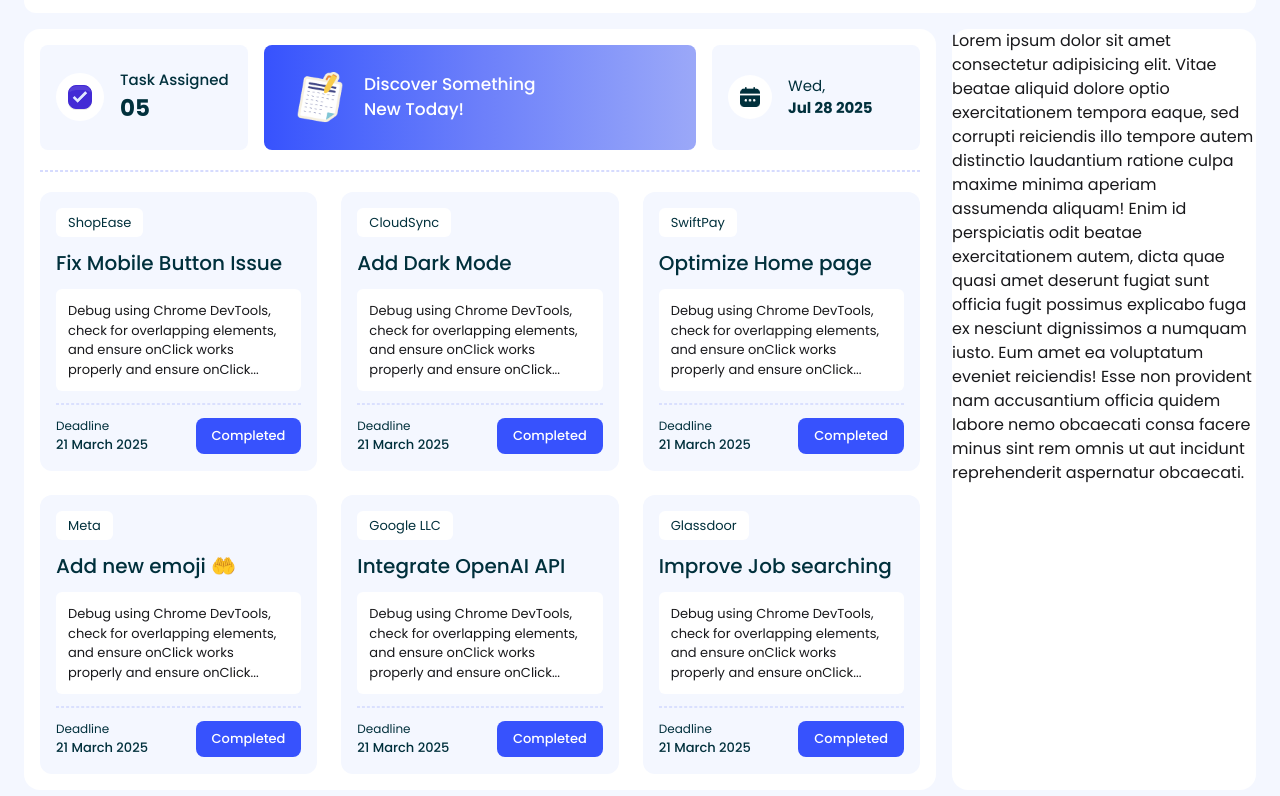
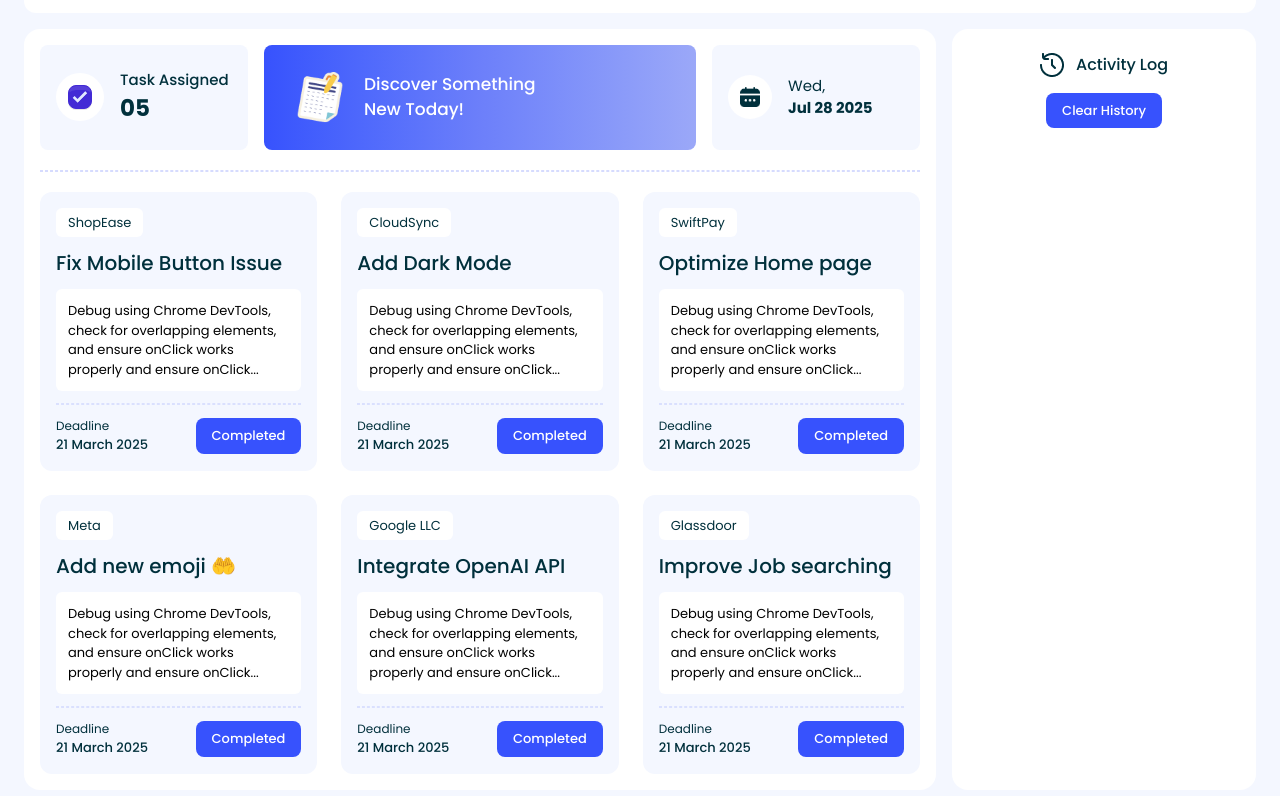
Before and after one commit to protapkrghosh/DevBoard, a plain HTML site: page index.html in a window 1280 px wide. Shown: the part 94-890 px from the top of the page. Drawn offline with nearby package versions, Linux system fonts and the light colour scheme.

Commit message:
added activity log section

```diff
--- a/index.html
+++ b/index.html
@@ -137,7 +137,6 @@
 
             <!-- Task Cards -->
             <div class="grid grid-cols-3 gap-6">
-
                <!-- ShopEase Card -->
                <div class="bg-[#F4F7FF] p-4 rounded-xl">
                   <h6
@@ -148,7 +147,7 @@
                   <h3 class="text-[#00303C] text-xl font-medium my-3">
                      Fix Mobile Button Issue
                   </h3>
-                  <p class="text-[13px] bg-white p-3 rounded-md">
+                  <p class="text-[13px] text-[#000] bg-white p-3 rounded-md">
                      Debug using Chrome DevTools, check for overlapping
                      elements, and ensure onClick works properly and ensure
                      onClick...
@@ -185,7 +184,7 @@
                   <h3 class="text-[#00303C] text-xl font-medium my-3">
                      Add Dark Mode
                   </h3>
-                  <p class="text-[13px] bg-white p-3 rounded-md">
+                  <p class="text-[13px] text-[#000] bg-white p-3 rounded-md">
                      Debug using Chrome DevTools, check for overlapping
                      elements, and ensure onClick works properly and ensure
                      onClick...
@@ -220,9 +219,9 @@
                      SwiftPay
                   </h6>
                   <h3 class="text-[#00303C] text-xl font-medium my-3">
-                     Optimize  Home page
+                     Optimize Home page
                   </h3>
-                  <p class="text-[13px] bg-white p-3 rounded-md">
+                  <p class="text-[13px] text-[#000] bg-white p-3 rounded-md">
                      Debug using Chrome DevTools, check for overlapping
                      elements, and ensure onClick works properly and ensure
                      onClick...
@@ -259,7 +258,7 @@
                   <h3 class="text-[#00303C] text-xl font-medium my-3">
                      Add new emoji 🤲
                   </h3>
-                  <p class="text-[13px] bg-white p-3 rounded-md">
+                  <p class="text-[13px] text-[#000] bg-white p-3 rounded-md">
                      Debug using Chrome DevTools, check for overlapping
                      elements, and ensure onClick works properly and ensure
                      onClick...
@@ -296,7 +295,7 @@
                   <h3 class="text-[#00303C] text-xl font-medium my-3">
                      Integrate OpenAI API
                   </h3>
-                  <p class="text-[13px] bg-white p-3 rounded-md">
+                  <p class="text-[13px] text-[#000] bg-white p-3 rounded-md">
                      Debug using Chrome DevTools, check for overlapping
                      elements, and ensure onClick works properly and ensure
                      onClick...
@@ -333,7 +332,7 @@
                   <h3 class="text-[#00303C] text-xl font-medium my-3">
                      Improve Job searching
                   </h3>
-                  <p class="text-[13px] bg-white p-3 rounded-md">
+                  <p class="text-[13px] text-[#000] bg-white p-3 rounded-md">
                      Debug using Chrome DevTools, check for overlapping
                      elements, and ensure onClick works properly and ensure
                      onClick...
@@ -359,24 +358,21 @@
                      </div>
                   </div>
                </div>
-
             </div>
          </div>
 
          <!-- Activity Log -->
-         <div class="bg-white w-3/12 rounded-2xl">
-            <p>
-               Lorem ipsum dolor sit amet consectetur adipisicing elit. Vitae
-               beatae aliquid dolore optio exercitationem tempora eaque, sed
-               corrupti reiciendis illo tempore autem distinctio laudantium
-               ratione culpa maxime minima aperiam assumenda aliquam! Enim id
-               perspiciatis odit beatae exercitationem autem, dicta quae quasi
-               amet deserunt fugiat sunt officia fugit possimus explicabo fuga
-               ex nesciunt dignissimos a numquam iusto. Eum amet ea voluptatum
-               eveniet reiciendis! Esse non provident nam accusantium officia
-               quidem labore nemo obcaecati consa facere minus sint rem omnis ut
-               aut incidunt reprehenderit aspernatur obcaecati.
-            </p>
+         <div class="bg-white w-3/12 rounded-2xl text-center">
+            <div class="flex justify-center items-center mt-6 mb-4">
+               <img src="./assets/activity.png" alt="Activity" />
+               <p class="text-[#00303C] font-medium ml-3">Activity Log</p>
+            </div>
+
+            <button
+               class="button text-[13px] py-2 px-4 font-medium text-white bg-[#3752FD] disabled:bg-[#adb6f3] disabled:opacity-80 cursor-pointer hover:scale-105 transition duration-200 rounded-lg"
+            >
+               Clear History
+            </button>
          </div>
       </section>
    </body>
```
